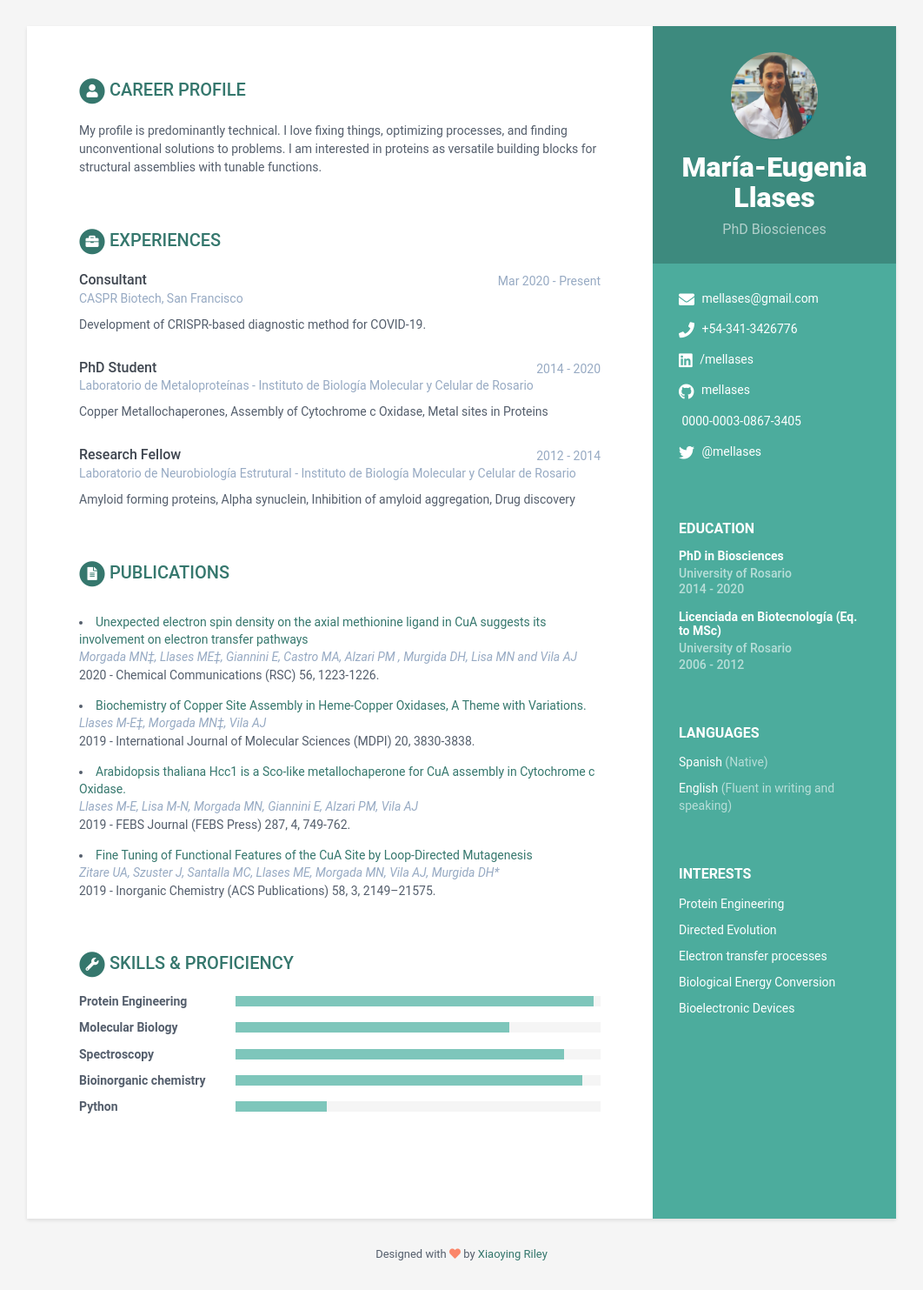
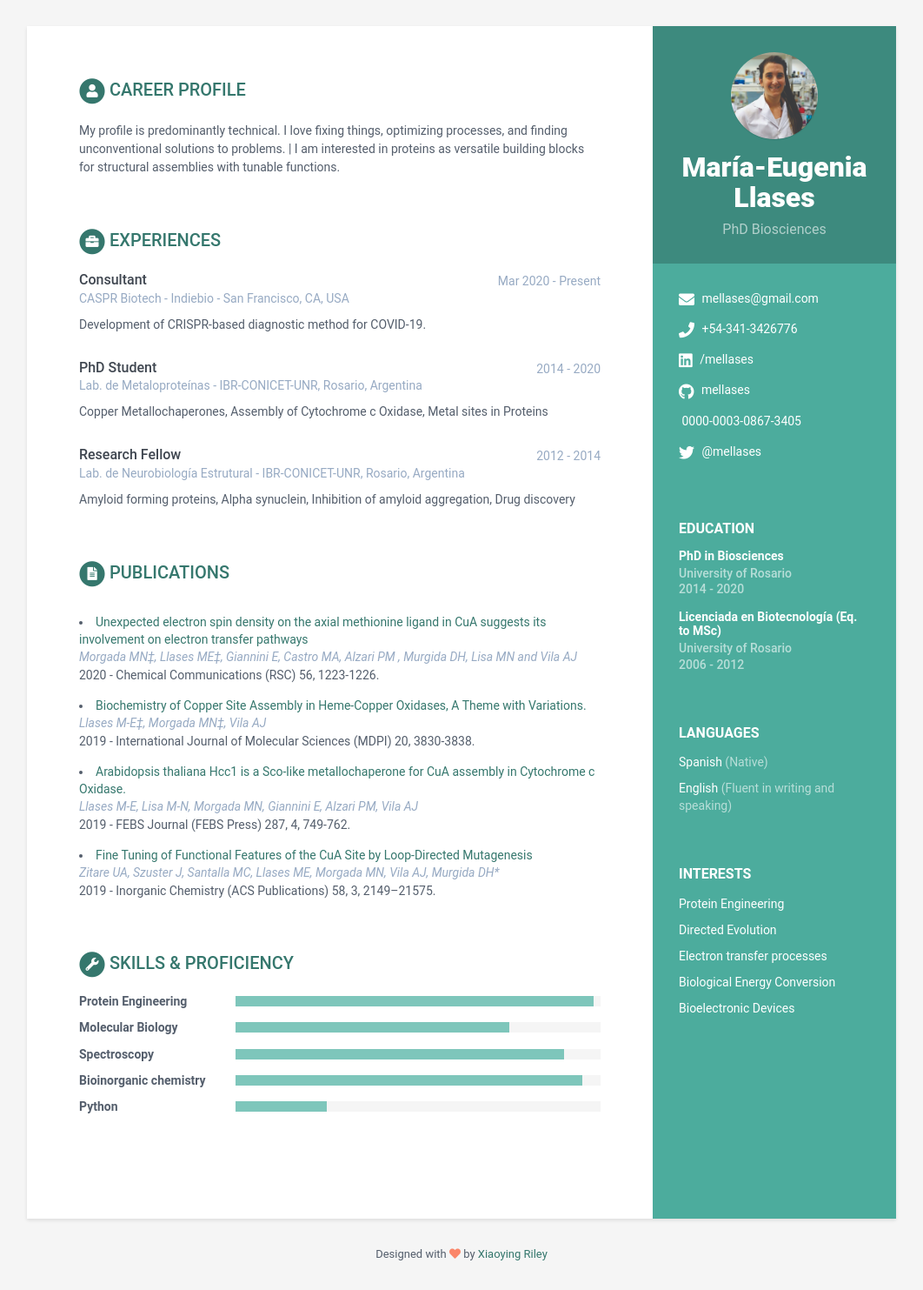
Before and after one commit to mellases/online-cv, a Jekyll site: the page built from index.html, in a window 1280 px wide. Shown: the whole page at 87% size, without its empty margins (109-1171 px from the left). Built offline with Jekyll 4.4.1, drawn with Linux system fonts in a browser that asks for light colours.

Commit message:
Update data.yml

```diff
--- a/_data/data.yml
+++ b/_data/data.yml
@@ -52,7 +52,7 @@ sidebar:
 career-profile:
     title: Career Profile
     summary: |
-        My profile is predominantly technical. I love fixing things, optimizing processes, and finding unconventional solutions to problems.
+        My profile is predominantly technical. I love fixing things, optimizing processes, and finding unconventional solutions to problems. |
         I am interested in proteins as versatile building blocks for structural assemblies with tunable functions.
 
 
@@ -70,14 +70,14 @@ education:
 experiences:
     - role: Consultant
       time: Mar 2020 - Present
-      company: CASPR Biotech, San Francisco
+      company: CASPR Biotech - Indiebio - San Francisco, CA, USA
       link: "https://caspr.bio/"
       details: |
         Development of CRISPR-based diagnostic method for COVID-19.
 
     - role: PhD Student
       time: 2014 - 2020
-      company: Laboratorio de Metaloproteínas - Instituto de Biología Molecular y Celular de Rosario
+      company: Lab. de Metaloproteínas - IBR-CONICET-UNR, Rosario, Argentina
       link: "http://www.ibr-conicet.gov.ar/laboratorios/vila"
       details: |
          Copper Metallochaperones, Assembly of Cytochrome c Oxidase, Metal sites in Proteins
@@ -85,7 +85,7 @@ experiences:
 
     - role: Research Fellow
       time: 2012 - 2014
-      company: Laboratorio de Neurobiología Estrutural - Instituto de Biología Molecular y Celular de Rosario
+      company: Lab. de Neurobiología Estrutural - IBR-CONICET-UNR, Rosario, Argentina
       details: |
           Amyloid forming proteins, Alpha synuclein, Inhibition of amyloid aggregation, Drug discovery
 
```
